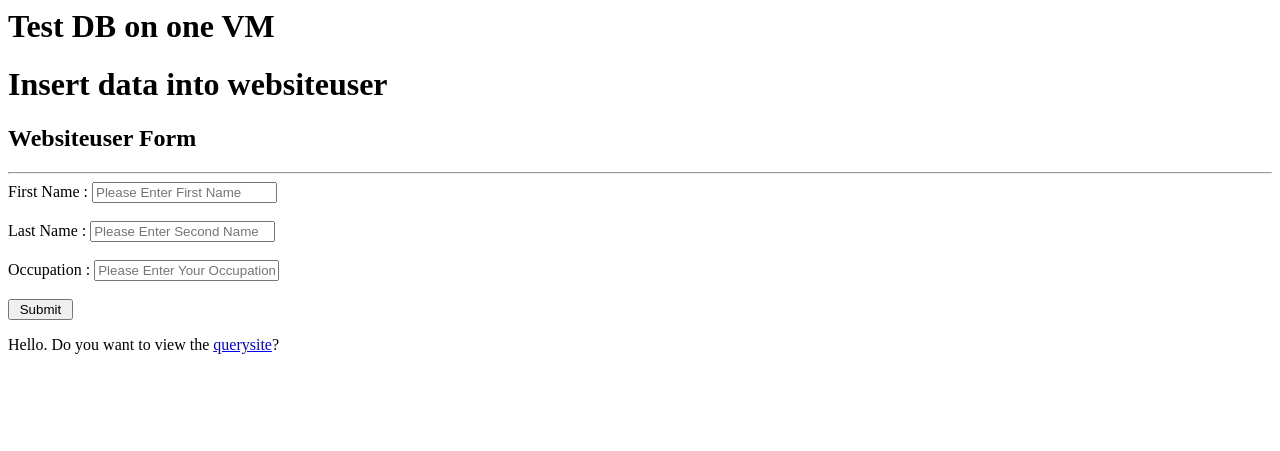
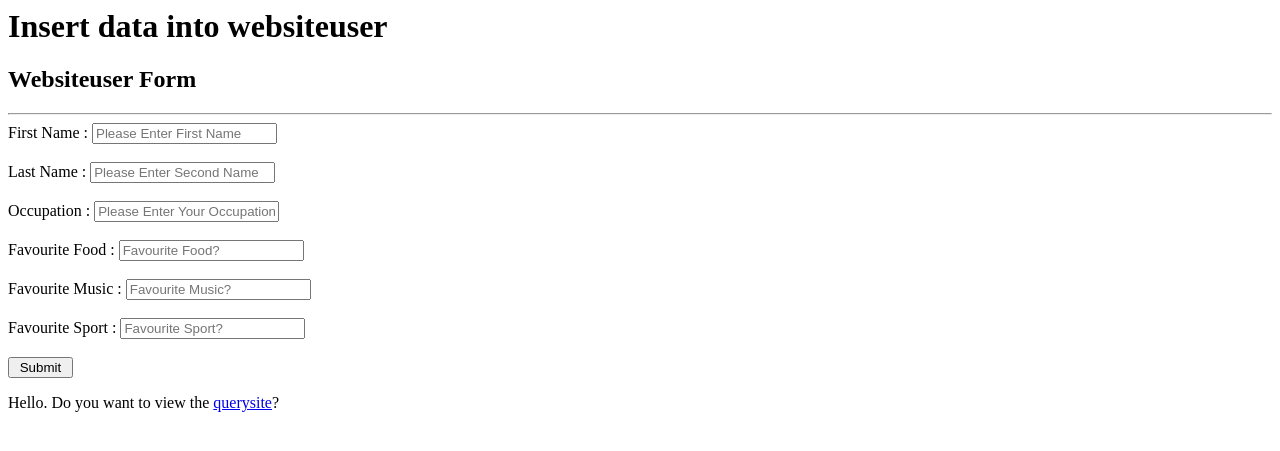
Before and after one commit to jackroyalgit/COSC349_Assignment1, a PHP site: page / in a window 1280 px wide. Shown: the top 451 px of the page. Run offline with PHP 8.4, Linux system fonts and the light colour scheme; data that the repository does not hold is empty.

Commit message:
Updated DB, and query and input server to provide more information

```diff
--- a/query/index.php
+++ b/query/index.php
@@ -5,7 +5,7 @@
   <body>
     <p>Showing contents of websiteuserusers table:</p>
     <table border="1">
-      <tr><th>First Name</th><th>Last Name</th><th>Occupation</th></tr>
+      <tr><th>First Name</th><th>Last Name</th><th>Occupation</th><th>Fav Food</th><th>Fav Music</th><th>Fav Sport</th></tr>
 
       <?php
          $db_host   = '192.168.33.11';
@@ -19,7 +19,7 @@
          $q = $pdo->query("SELECT * FROM websiteuser");
 
       while($row = $q->fetch()){
-      echo "<tr><td>".$row["fname"]."</td><td>".$row["lname"]."</td><td>".$row["occupation"]."</td></tr>\n";
+      echo "<tr><td>".$row["fname"]."</td><td>".$row["lname"]."</td><td>".$row["occupation"]."</td><td>".$row["food"]."</td><td>".$row["music"]."</td><td>".$row["sport"]."</td></tr>\n";
       }
 
 
--- a/www/index.php
+++ b/www/index.php
@@ -1,8 +1,6 @@
 <!DOCTYPE HTML PUBLIC "-//IETF//DTD HTML//EN">
 <html>
 <body>
-<h1>Test DB on one VM</h1>
-
 <div id="main">
 <h1>Insert data into websiteuser</h1>
 <div id="websiteuserinput">
@@ -15,6 +13,12 @@
 <input type="text" name="lname" id="lname" required="required" placeholder="Please Enter Second Name"/><br/><br />
 <label>Occupation :</label>
 <input type="text" name="occupation" id="occupation" required="required" placeholder="Please Enter Your Occupation"/><br/><br />
+<label>Favourite Food :</label>
+<input type="text" name="food" id="food" required="required" placeholder="Favourite Food?"/><br/><br />
+<label>Favourite Music :</label>
+<input type="text" name="music" id="music" required="required" placeholder="Favourite Music?"/><br/><br />
+<label>Favourite Sport :</label>
+<input type="text" name="sport" id="sport" required="required" placeholder="Favourite Sport?"/><br/><br />
 <input type="submit" value=" Submit " name="submit"/><br />
 </form>
 </div>
@@ -30,8 +34,8 @@ $pdo_dsn = "mysql:host=$db_host;dbname=$db_name";
 
 $pdo = new PDO($pdo_dsn, $db_user, $db_passwd);
 
-$sql = "INSERT INTO websiteuser (fname, lname, occupation)
-VALUES ('".$_POST["fname"]."','".$_POST["lname"]."','".$_POST["occupation"]."')";
+$sql = "INSERT INTO websiteuser (fname, lname, occupation, food, music, sport)
+VALUES ('".$_POST["fname"]."','".$_POST["lname"]."','".$_POST["occupation"]."','".$_POST["food"]."','".$_POST["music"]."','".$_POST["sport"]."')";
 
 if ($pdo->query($sql)) {
 echo "<script type= 'text/javascript'>alert('New Record Inserted Successfully');</script>";
@@ -40,7 +44,6 @@ else{
 echo "<script type= 'text/javascript'>alert('Data not successfully Inserted.');</script>";
 }
 
-
 ?>
 </table>
 <p>Hello. Do you want to view the <a href="http://192.168.33.12"> querysite</a>?</p>
```
Also changed, not shown: testdb.sql (+9 -5 lines).
